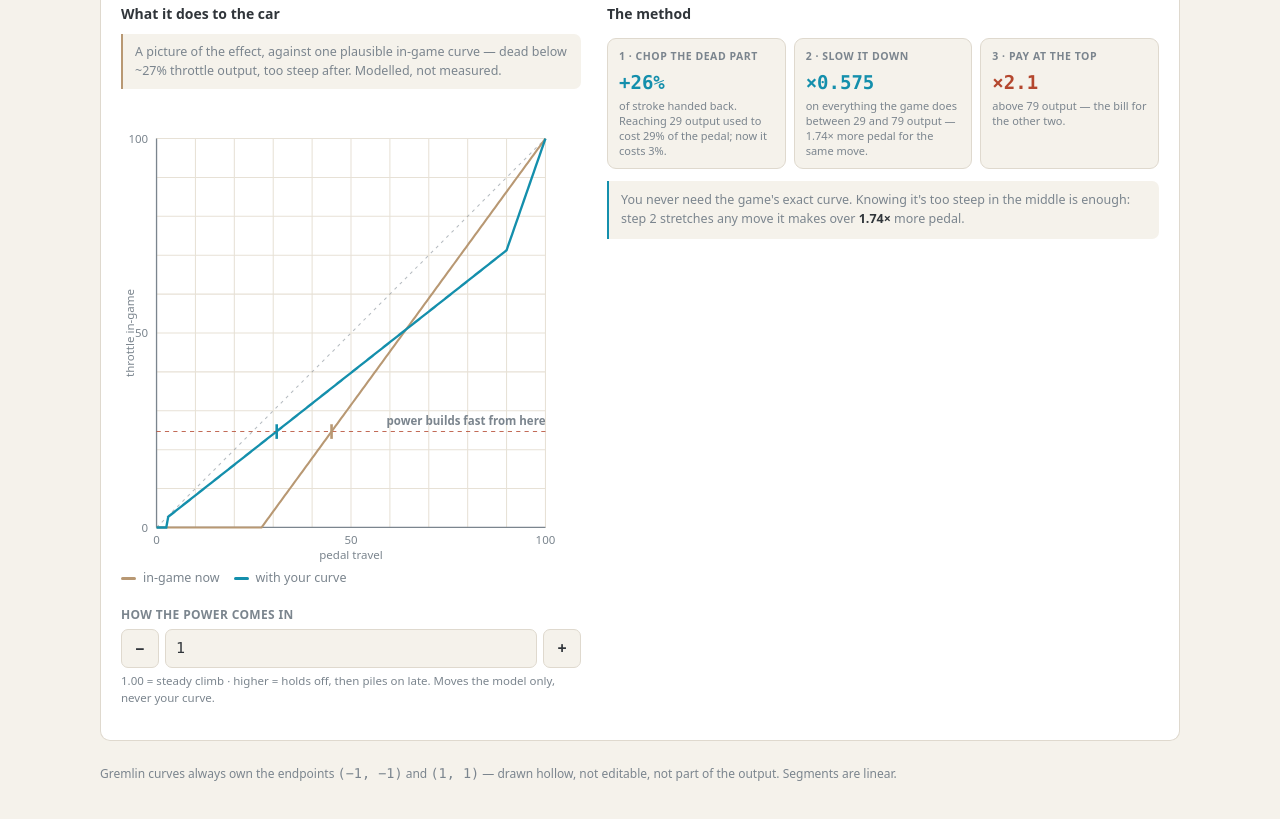
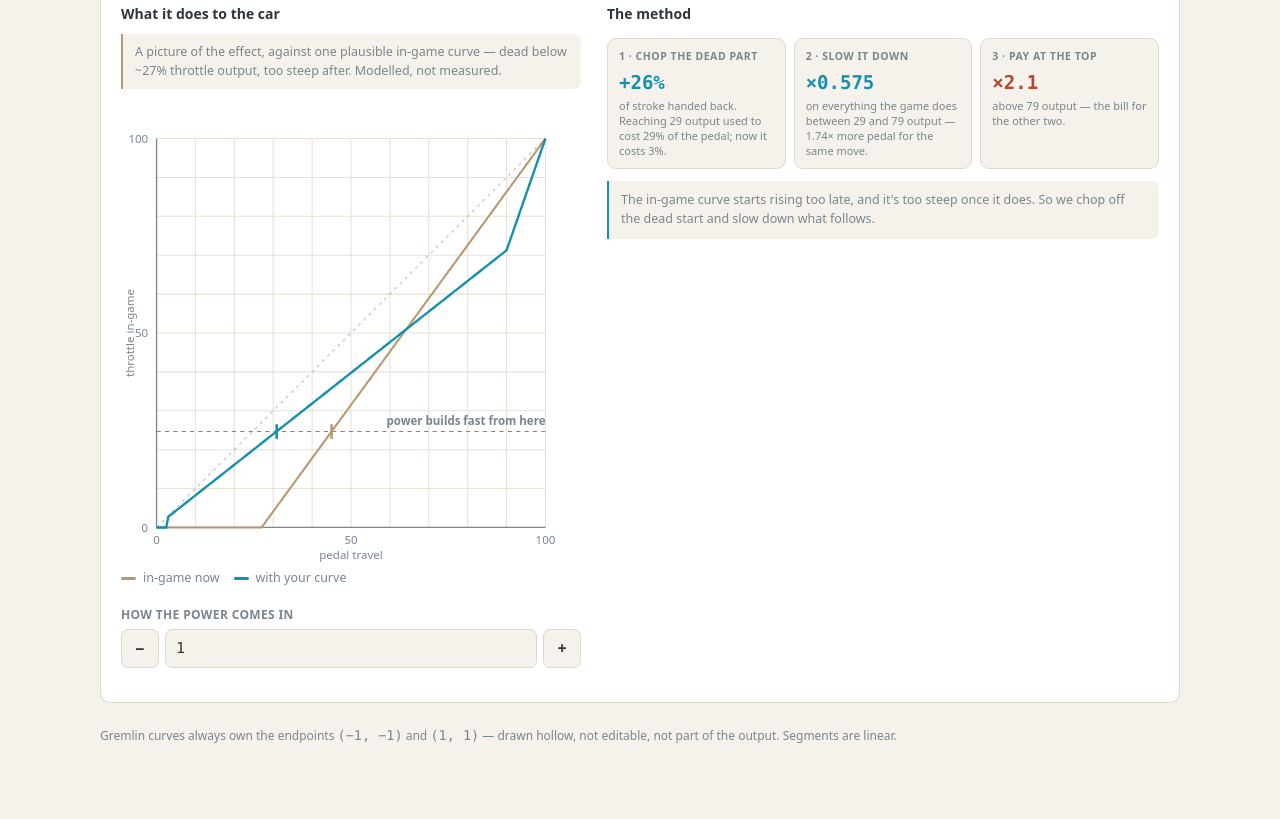
Before and after one commit to fredmayor88/gremlin-curve-converter, a plain HTML site: page index.html in a window 1280 px wide. Shown: the part 1130-1949 px from the top of the page. Drawn offline with Linux system fonts and the light colour scheme.

Commit message:
State the problem plainly and drop shape from the URL
The method caption says what the in-game curve does wrong and what we do
about it, instead of arguing about what we do not need to know. The ramp
shape is a toy for the visualisation, so it no longer travels in links.

Co-Authored-By: Claude Opus 5 <noreply@anthropic.com>

```diff
--- a/index.html
+++ b/index.html
@@ -967,8 +967,6 @@ function drawModel() {
   modelControls.append(stepper({
     key: "shape", label: "how the power comes in", value: MODEL.shape,
     step: 0.05, dp: 2, min: 0.6, max: 2,
-    note: "1.00 = steady climb · higher = holds off, then piles on late. " +
-          "Moves the model only, never your curve.",
     onChange: v => { MODEL.shape = v; }
   }));
 }
@@ -1041,9 +1039,8 @@ function drawGain() {
         <span class="stat-cap">above ${fmt(p2.y, 1)} output — the bill for the other two.</span>
       </div>
     </div>
-    <p class="gain-cap">You never need the game's exact curve. Knowing it's too steep in the
-      middle is enough: step 2 stretches any move it makes over
-      <b>${fmt(1 / main.slope, 2)}×</b> more pedal.</p>`;
+    <p class="gain-cap">The in-game curve starts rising too late, and it's too steep once it
+      does. So we chop off the dead start and slow down what follows.</p>`;
 }
 
 /* ---------- rate vs. a 1:1 linear response ---------- */
@@ -1381,8 +1378,7 @@ function hashFor(tab) {
   }
   if (tab === "fixed") {
     const s = state.fixed;
-    return `#${SLUG.fixed}?y1=${fmt(s.y1, 1)}&slope=${fmt(s.slope, 3)}` +
-           `&shape=${fmt(MODEL.shape, 2)}`;
+    return `#${SLUG.fixed}?y1=${fmt(s.y1, 1)}&slope=${fmt(s.slope, 3)}`;
   }
   const s = state.free;
   return `#${SLUG.free}?x1=${fmt(s.x1, 0)}&y1=${fmt(s.y1, 1)}` +
@@ -1424,9 +1420,6 @@ function applyParams(tab, q) {
 
   const slope = num("slope");
   if (slope !== null) s.slope = clamp(tidy(snap(slope, STEP.slope)), -5, 5);
-
-  const shape = num("shape");
-  if (shape !== null) MODEL.shape = clamp(tidy(snap(shape, 0.05)), 0.6, 2);
 }
 
 // Debounced: dragging would otherwise write history on every pointer move,
```
Also changed, not shown: 1 other file.
